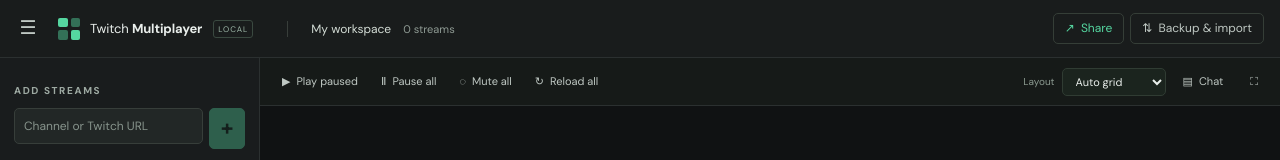
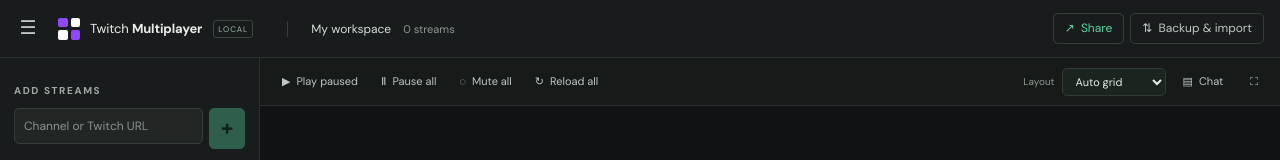
Before and after one commit to Kevin-Mok/twitch-grid, a React (Vite) app: page / in a window 1280 px wide. Shown: the top 160 px of the page. Built offline with nearby package versions, Linux system fonts and the light colour scheme.

Commit message:
style: use Twitch colors for cube logo

```diff
--- a/src/style.css
+++ b/src/style.css
@@ -41,8 +41,8 @@ small { display: block; font-size: 10px; line-height: 1.5; color: var(--muted);
 .brand { display: flex; align-items: center; gap: 10px; font-size: 13px; letter-spacing: -.15px; white-space: nowrap; }
 .brand strong { font-weight: 650; }
 .brand-mark { width: 22px; height: 22px; display: grid; grid-template-columns: 1fr 1fr; gap: 3px; }
-.brand-mark i { display: block; border-radius: 2px; background: var(--accent); }
-.brand-mark i:nth-child(2),.brand-mark i:nth-child(3) { opacity: .45; }
+.brand-mark i { display: block; border-radius: 2px; background: #9146ff; }
+.brand-mark i:nth-child(2),.brand-mark i:nth-child(3) { background: #fff; }
 .beta-label { font-size: 8px; letter-spacing: 1px; color: #9db7a8; border: 1px solid #3a4940; padding: 3px 4px; border-radius: 3px; margin-left: 1px; }
 .workspace-name { border-left: 1px solid #383e3a; margin-left: 20px; padding-left: 23px; color: #d4ddd6; font-size: 12px; display: flex; align-items: center; gap: 12px; overflow: hidden; text-overflow: ellipsis; white-space: nowrap; }
 .workspace-name span { font-size: 11px; color: #8f9b94; }
```
Also changed, not shown: 3 other files (tests, documents, lock files or other folders).
